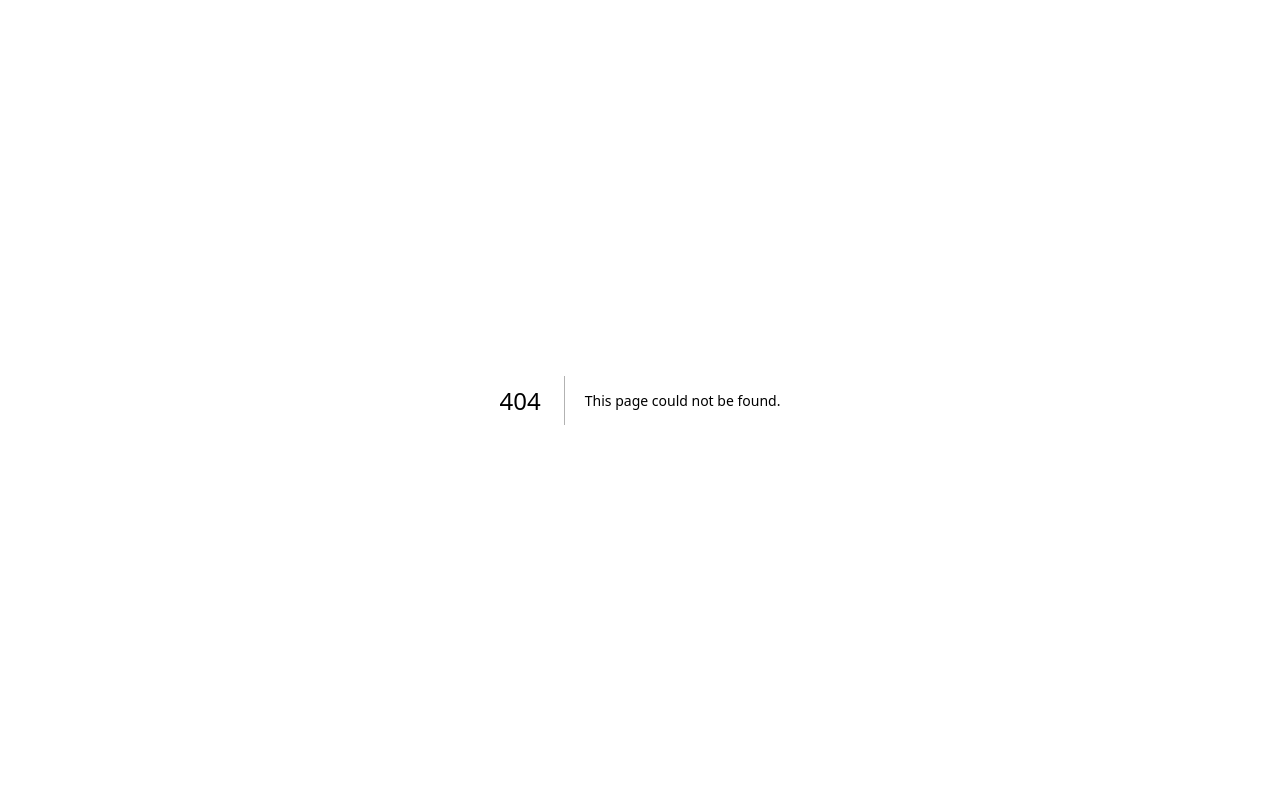
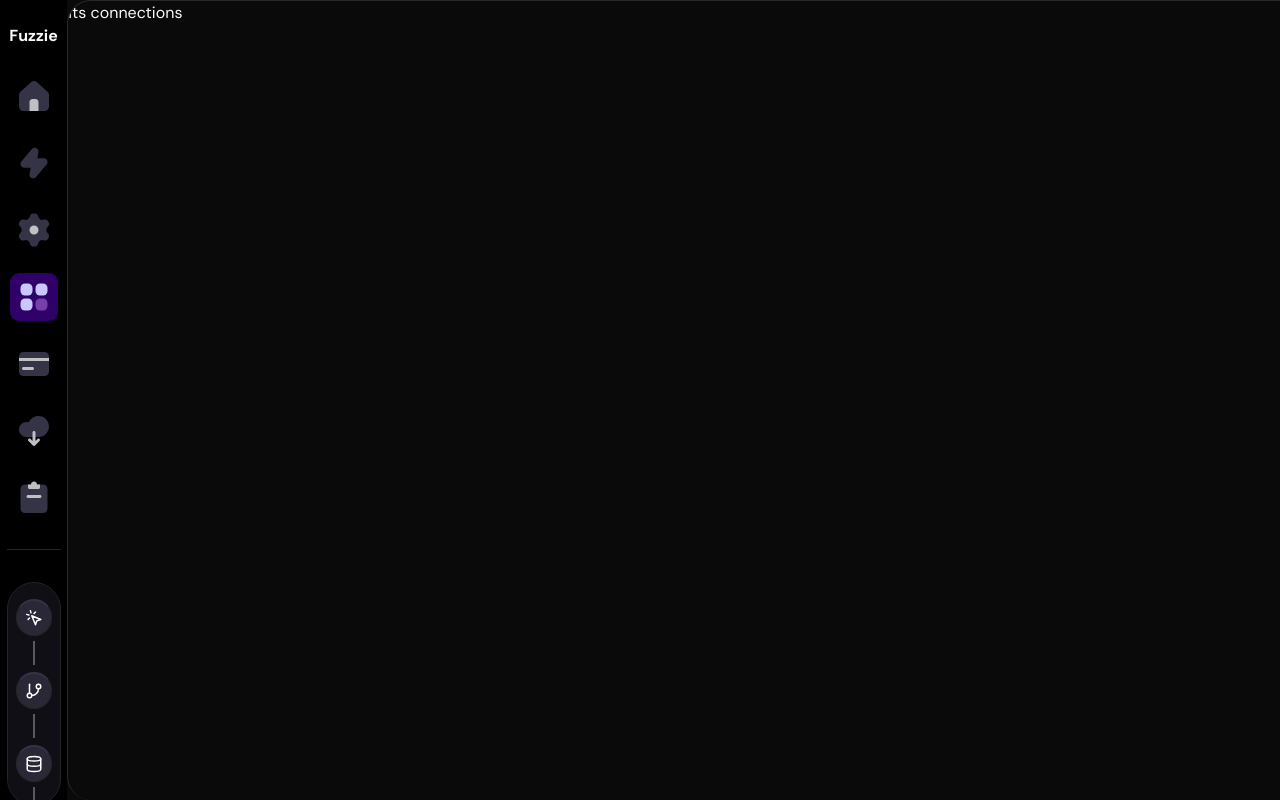
Before and after one commit to Nishchit-Dev/Fuzzie, a Next.js app: page /connections in a window 1280 px wide. Before the commit this address had no page. Built offline with nearby package versions, Linux system fonts and the light colour scheme.

Commit message:
setup connections route component

```diff
--- /dev/null
+++ b/src/app/(main)/(pages)/connections/page.tsx
@@ -0,0 +1,11 @@
+import React from "react";
+
+const Connections = () => {
+  return (
+    <div>
+      <h2>its connections</h2>
+    </div>
+  );
+};
+
+export default Connections
```
